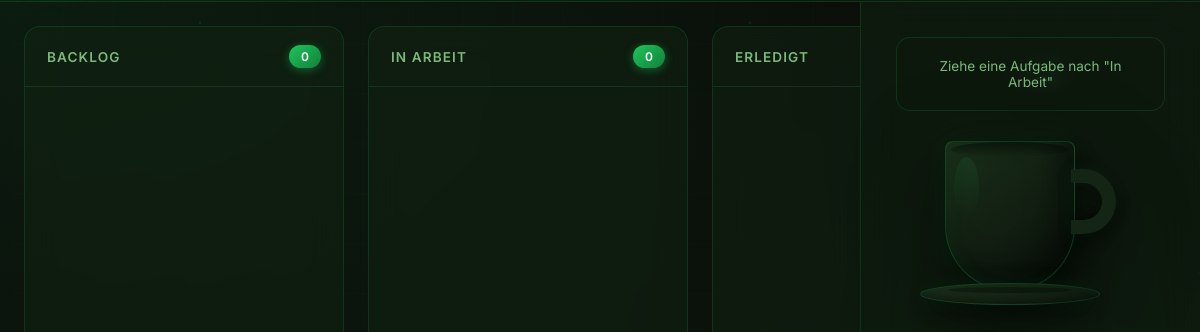
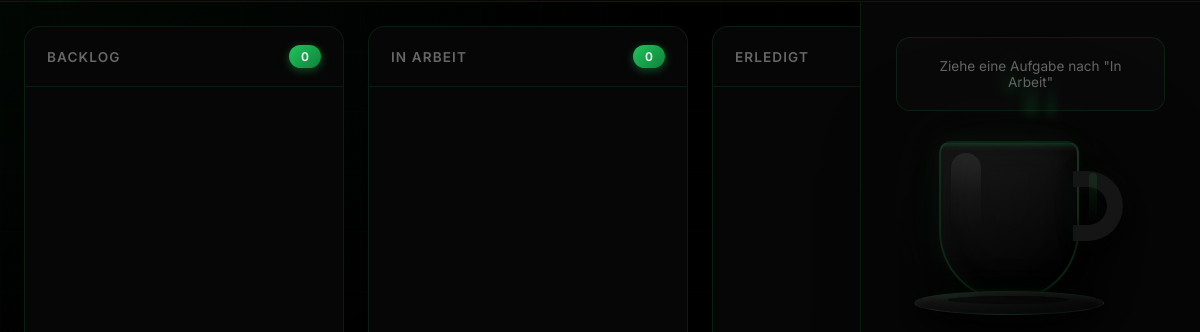
Before and after one commit to Mas0n1x/ProductivityTracker, an Electron app: page index.html in a window 1200 px wide. Shown: the part 69-401 px from the top of the page. Drawn offline with Linux system fonts and the light colour scheme.

Commit message:
Refactor CSS styles for improved dark theme aesthetics and enhance UI elements

```diff
--- a/style.css
+++ b/style.css
@@ -7,19 +7,19 @@
 }
 
 :root {
-    --bg-primary: #0a0f0a;
-    --bg-secondary: #0d140d;
-    --bg-card: rgba(15, 25, 15, 0.85);
-    --bg-glass: rgba(20, 40, 20, 0.4);
-    --border-glass: rgba(34, 197, 94, 0.15);
-    --border-glow: rgba(34, 197, 94, 0.3);
-    --text-primary: #e8f5e8;
-    --text-secondary: #7cb87c;
+    --bg-primary: #050505;
+    --bg-secondary: #0a0a0a;
+    --bg-card: rgba(10, 10, 10, 0.95);
+    --bg-glass: rgba(8, 8, 8, 0.85);
+    --border-glass: rgba(34, 197, 94, 0.12);
+    --border-glow: rgba(34, 197, 94, 0.35);
+    --text-primary: #f0f0f0;
+    --text-secondary: #666666;
     --accent-primary: #22c55e;
     --accent-secondary: #16a34a;
     --accent-dark: #15803d;
     --accent-gradient: linear-gradient(135deg, #22c55e 0%, #16a34a 50%, #15803d 100%);
-    --accent-glow: 0 0 30px rgba(34, 197, 94, 0.3);
+    --accent-glow: 0 0 30px rgba(34, 197, 94, 0.25);
     --success: #22c55e;
     --warning: #eab308;
     --danger: #ef4444;
@@ -27,17 +27,16 @@
 
 body {
     font-family: 'Inter', -apple-system, BlinkMacSystemFont, sans-serif;
-    background: var(--bg-primary);
+    background: #000000;
     background-image:
-        radial-gradient(ellipse at top left, rgba(34, 197, 94, 0.08) 0%, transparent 50%),
-        radial-gradient(ellipse at bottom right, rgba(22, 163, 74, 0.06) 0%, transparent 50%),
-        radial-gradient(ellipse at center, rgba(21, 128, 61, 0.03) 0%, transparent 70%);
+        radial-gradient(ellipse at top left, rgba(34, 197, 94, 0.04) 0%, transparent 40%),
+        radial-gradient(ellipse at bottom right, rgba(22, 163, 74, 0.03) 0%, transparent 40%);
     min-height: 100vh;
     color: var(--text-primary);
     overflow-x: hidden;
 }
 
-/* Animated Grid Background */
+/* Subtle Grid Background */
 body::before {
     content: '';
     position: fixed;
@@ -46,43 +45,11 @@ body::before {
     right: 0;
     bottom: 0;
     background-image:
-        linear-gradient(rgba(34, 197, 94, 0.03) 1px, transparent 1px),
-        linear-gradient(90deg, rgba(34, 197, 94, 0.03) 1px, transparent 1px);
-    background-size: 50px 50px;
-    animation: gridMove 20s linear infinite;
+        linear-gradient(rgba(34, 197, 94, 0.015) 1px, transparent 1px),
+        linear-gradient(90deg, rgba(34, 197, 94, 0.015) 1px, transparent 1px);
+    background-size: 60px 60px;
     pointer-events: none;
     z-index: 0;
-}
-
-@keyframes gridMove {
-    0% { transform: translate(0, 0); }
-    100% { transform: translate(50px, 50px); }
-}
-
-/* Glowing Particles */
-body::after {
-    content: '';
-    position: fixed;
-    top: 0;
-    left: 0;
-    right: 0;
-    bottom: 0;
-    background-image:
-        radial-gradient(2px 2px at 100px 50px, rgba(34, 197, 94, 0.4), transparent),
-        radial-gradient(2px 2px at 200px 150px, rgba(34, 197, 94, 0.3), transparent),
-        radial-gradient(1px 1px at 300px 250px, rgba(34, 197, 94, 0.5), transparent),
-        radial-gradient(2px 2px at 400px 100px, rgba(34, 197, 94, 0.2), transparent),
-        radial-gradient(1px 1px at 500px 300px, rgba(34, 197, 94, 0.4), transparent);
-    background-size: 550px 350px;
-    animation: particles 30s linear infinite;
-    pointer-events: none;
-    z-index: 0;
-}
-
-@keyframes particles {
-    0% { transform: translateY(0); opacity: 0.5; }
-    50% { opacity: 1; }
-    100% { transform: translateY(-350px); opacity: 0.5; }
 }
 
 /* App Container */
@@ -529,208 +496,253 @@ body::after {
     font-weight: 500;
 }
 
-/* Coffee Cup - Mas0n1x Green Style */
+/* Coffee Cup Container */
 .cup-container {
     position: relative;
-    margin-bottom: 30px;
-    filter: drop-shadow(0 20px 40px rgba(0, 0, 0, 0.5));
+    margin-bottom: 35px;
+    filter: drop-shadow(0 25px 50px rgba(0, 0, 0, 0.8));
 }
 
-/* Steam Animation - Green */
+/* Steam Animation */
 .steam {
     position: absolute;
-    top: -50px;
+    top: -60px;
     left: 50%;
     transform: translateX(-50%);
     display: flex;
-    gap: 10px;
+    gap: 12px;
     z-index: 10;
 }
 
 .steam span {
-    width: 10px;
-    height: 40px;
-    background: linear-gradient(to top, rgba(34, 197, 94, 0.25), transparent);
+    width: 8px;
+    height: 50px;
+    background: linear-gradient(to top, rgba(34, 197, 94, 0.4), rgba(34, 197, 94, 0.1), transparent);
     border-radius: 50%;
-    animation: steam 2.5s ease-out infinite;
+    animation: steamRise 2s ease-out infinite;
     opacity: 0;
-    filter: blur(3px);
+    filter: blur(4px);
 }
 
 .steam span:nth-child(2) {
-    animation-delay: 0.5s;
-    height: 50px;
+    animation-delay: 0.4s;
+    height: 60px;
 }
 
 .steam span:nth-child(3) {
-    animation-delay: 1s;
-    height: 35px;
+    animation-delay: 0.8s;
+    height: 45px;
 }
 
 .steam.active span {
     opacity: 1;
 }
 
-@keyframes steam {
+@keyframes steamRise {
     0% {
-        transform: translateY(0) scaleX(1) rotate(0deg);
+        transform: translateY(0) scaleX(1);
         opacity: 0;
     }
-    15% {
-        opacity: 0.6;
-    }
-    50% {
-        transform: translateY(-30px) scaleX(2) rotate(5deg);
-        opacity: 0.3;
+    20% {
+        opacity: 0.8;
     }
     100% {
-        transform: translateY(-60px) scaleX(3) rotate(-5deg);
+        transform: translateY(-50px) scaleX(2.5);
         opacity: 0;
     }
 }
 
-/* Coffee Cup - Dark Green Style */
+/* Main Cup Structure */
 .cup {
     position: relative;
     display: flex;
     align-items: flex-start;
 }
 
+/* Cup Body - 3D Ceramic Effect */
 .cup-body {
-    width: 130px;
-    height: 150px;
-    background: linear-gradient(145deg, #1a2e1a 0%, #152515 30%, #0f1a0f 70%, #0a120a 100%);
-    border-radius: 8px 8px 65px 65px;
+    width: 140px;
+    height: 160px;
+    background: linear-gradient(160deg,
+        #1a1a1a 0%,
+        #0f0f0f 40%,
+        #080808 70%,
+        #050505 100%);
+    border-radius: 12px 12px 70px 70px;
     position: relative;
     overflow: hidden;
     box-shadow:
-        inset 5px 0 15px rgba(34, 197, 94, 0.05),
-        inset -15px -15px 30px rgba(0, 0, 0, 0.5),
-        8px 8px 25px rgba(0, 0, 0, 0.6),
-        0 0 30px rgba(34, 197, 94, 0.1);
-    border: 1px solid rgba(34, 197, 94, 0.2);
+        inset 8px 0 20px rgba(255, 255, 255, 0.03),
+        inset -8px 0 20px rgba(0, 0, 0, 0.5),
+        inset 0 -20px 40px rgba(0, 0, 0, 0.6),
+        12px 12px 35px rgba(0, 0, 0, 0.8),
+        -5px -5px 20px rgba(30, 30, 30, 0.3),
+        0 0 60px rgba(34, 197, 94, 0.08);
+    border: 2px solid rgba(34, 197, 94, 0.15);
 }
 
-/* Cup Inner Shadow (Rim) */
+/* Cup Rim - Top Edge Highlight */
 .cup-body::before {
     content: '';
     position: absolute;
     top: 0;
-    left: 5px;
-    right: 5px;
-    height: 15px;
+    left: 0;
+    right: 0;
+    height: 8px;
     background: linear-gradient(to bottom,
-        rgba(0, 0, 0, 0.5) 0%,
+        rgba(34, 197, 94, 0.2) 0%,
+        rgba(34, 197, 94, 0.05) 50%,
         transparent 100%);
-    border-radius: 50%;
+    border-radius: 12px 12px 0 0;
     z-index: 5;
 }
 
-/* Cup Highlight - Green Glow */
+/* Cup Glossy Highlight */
 .cup-body::after {
     content: '';
     position: absolute;
-    top: 15px;
-    left: 8px;
-    width: 25px;
-    height: 60px;
-    background: linear-gradient(to bottom,
-        rgba(34, 197, 94, 0.1) 0%,
+    top: 10px;
+    left: 10px;
+    width: 30px;
+    height: 80px;
+    background: linear-gradient(180deg,
+        rgba(255, 255, 255, 0.08) 0%,
+        rgba(255, 255, 255, 0.02) 50%,
         transparent 100%);
-    border-radius: 50%;
+    border-radius: 30px;
     z-index: 3;
 }
 
+/* Coffee/Liquid Fill */
 .coffee-fill {
     position: absolute;
-    bottom: 0;
-    left: 4px;
-    right: 4px;
+    bottom: 5px;
+    left: 6px;
+    right: 6px;
     height: 100%;
-    background: linear-gradient(to bottom,
-        #22c55e 0%,
-        #16a34a 20%,
-        #15803d 40%,
-        #166534 60%,
+    background: linear-gradient(180deg,
+        #4ade80 0%,
+        #22c55e 15%,
+        #16a34a 35%,
+        #15803d 55%,
+        #166534 75%,
         #14532d 100%);
-    transition: height 0.5s ease-out;
-    border-radius: 0 0 60px 60px;
+    transition: height 0.8s cubic-bezier(0.4, 0, 0.2, 1);
+    border-radius: 0 0 64px 64px;
+    box-shadow:
+        inset 0 10px 30px rgba(0, 0, 0, 0.3),
+        0 0 20px rgba(34, 197, 94, 0.2);
 }
 
-/* Coffee Surface / Top */
+/* Liquid Surface - Elliptical Top */
 .coffee-fill::before {
     content: '';
     position: absolute;
-    top: 0;
-    left: 5%;
-    right: 5%;
-    height: 20px;
-    background: linear-gradient(to bottom,
-        #4ade80 0%,
-        #22c55e 30%,
-        #16a34a 100%);
+    top: -2px;
+    left: 8%;
+    right: 8%;
+    height: 18px;
+    background: linear-gradient(180deg,
+        #86efac 0%,
+        #4ade80 40%,
+        #22c55e 100%);
     border-radius: 50%;
     box-shadow:
-        inset 0 -5px 15px rgba(0, 0, 0, 0.3),
-        0 2px 8px rgba(34, 197, 94, 0.3);
+        inset 0 -6px 12px rgba(0, 0, 0, 0.25),
+        0 3px 10px rgba(34, 197, 94, 0.4);
 }
 
-/* Coffee Shine */
+/* Liquid Shine/Reflection */
 .coffee-fill::after {
     content: '';
     position: absolute;
-    top: 5px;
+    top: 2px;
     left: 15%;
-    width: 30%;
-    height: 10px;
-    background: rgba(255, 255, 255, 0.15);
+    width: 35%;
+    height: 8px;
+    background: rgba(255, 255, 255, 0.25);
     border-radius: 50%;
-    filter: blur(2px);
+    filter: blur(3px);
 }
 
-/* Cup Handle - Green Accent */
+/* Cup Handle - 3D Effect */
 .cup-handle {
-    width: 45px;
-    height: 65px;
-    border: 14px solid #152515;
+    width: 50px;
+    height: 70px;
+    border: 16px solid;
+    border-color: #151515;
     border-left: none;
-    border-radius: 0 35px 35px 0;
-    margin-top: 28px;
-    margin-left: -4px;
+    border-radius: 0 40px 40px 0;
+    margin-top: 30px;
+    margin-left: -6px;
     position: relative;
+    background: transparent;
     box-shadow:
-        5px 5px 15px rgba(0, 0, 0, 0.5),
-        inset -3px -3px 8px rgba(0, 0, 0, 0.4),
-        inset 2px 2px 5px rgba(34, 197, 94, 0.05),
-        0 0 15px rgba(34, 197, 94, 0.1);
+        8px 8px 20px rgba(0, 0, 0, 0.7),
+        inset -4px -4px 12px rgba(0, 0, 0, 0.5),
+        inset 3px 3px 8px rgba(255, 255, 255, 0.03),
+        0 0 25px rgba(34, 197, 94, 0.06);
 }
 
-/* Saucer - Green Accent */
+/* Handle Inner Highlight */
+.cup-handle::before {
+    content: '';
+    position: absolute;
+    top: -14px;
+    right: 10px;
+    width: 8px;
+    height: 50px;
+    background: linear-gradient(180deg,
+        rgba(34, 197, 94, 0.12) 0%,
+        transparent 100%);
+    border-radius: 4px;
+}
+
+/* Saucer - 3D Plate */
 .saucer {
-    width: 180px;
-    height: 22px;
-    background: linear-gradient(145deg, #1a2e1a 0%, #152515 50%, #0f1a0f 100%);
+    width: 190px;
+    height: 24px;
+    background: linear-gradient(160deg,
+        #1a1a1a 0%,
+        #0f0f0f 50%,
+        #080808 100%);
     border-radius: 50%;
-    margin-top: -8px;
+    margin-top: -10px;
     margin-left: -25px;
     position: relative;
     box-shadow:
-        0 8px 25px rgba(0, 0, 0, 0.6),
-        inset 0 2px 5px rgba(34, 197, 94, 0.05),
-        inset 0 -3px 10px rgba(0, 0, 0, 0.4),
-        0 0 20px rgba(34, 197, 94, 0.1);
-    border: 1px solid rgba(34, 197, 94, 0.15);
+        0 10px 35px rgba(0, 0, 0, 0.8),
+        0 4px 15px rgba(0, 0, 0, 0.6),
+        inset 0 2px 6px rgba(255, 255, 255, 0.05),
+        inset 0 -4px 12px rgba(0, 0, 0, 0.5),
+        0 0 30px rgba(34, 197, 94, 0.05);
+    border: 1px solid rgba(34, 197, 94, 0.1);
 }
 
+/* Saucer Inner Ring */
 .saucer::before {
     content: '';
     position: absolute;
-    top: 3px;
-    left: 15%;
-    right: 15%;
-    height: 6px;
-    background: rgba(0, 0, 0, 0.3);
+    top: 4px;
+    left: 18%;
+    right: 18%;
+    height: 8px;
+    background: rgba(0, 0, 0, 0.4);
     border-radius: 50%;
+    box-shadow: inset 0 1px 3px rgba(0, 0, 0, 0.5);
+}
+
+/* Saucer Highlight */
+.saucer::after {
+    content: '';
+    position: absolute;
+    top: 2px;
+    left: 10%;
+    width: 25%;
+    height: 4px;
+    background: rgba(34, 197, 94, 0.08);
+    border-radius: 50%;
+    filter: blur(2px);
 }
 
 /* Timer Label */
```
